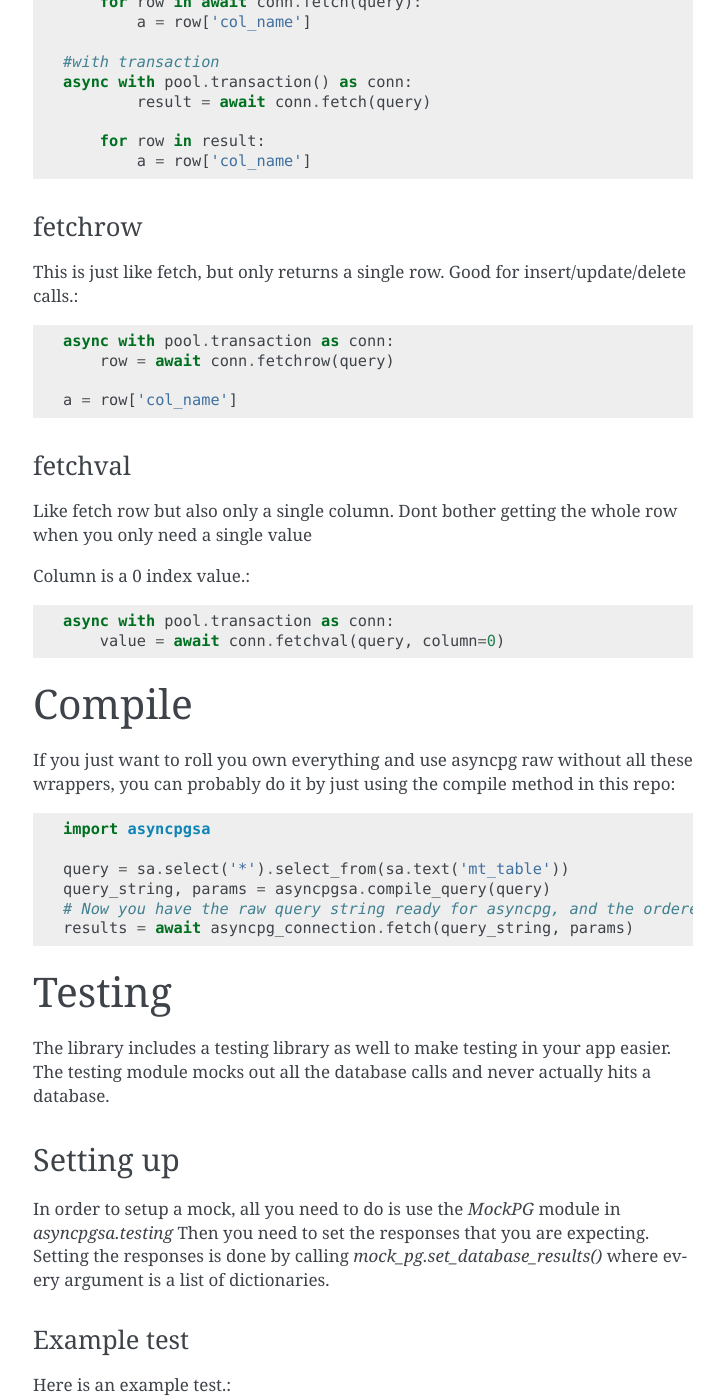
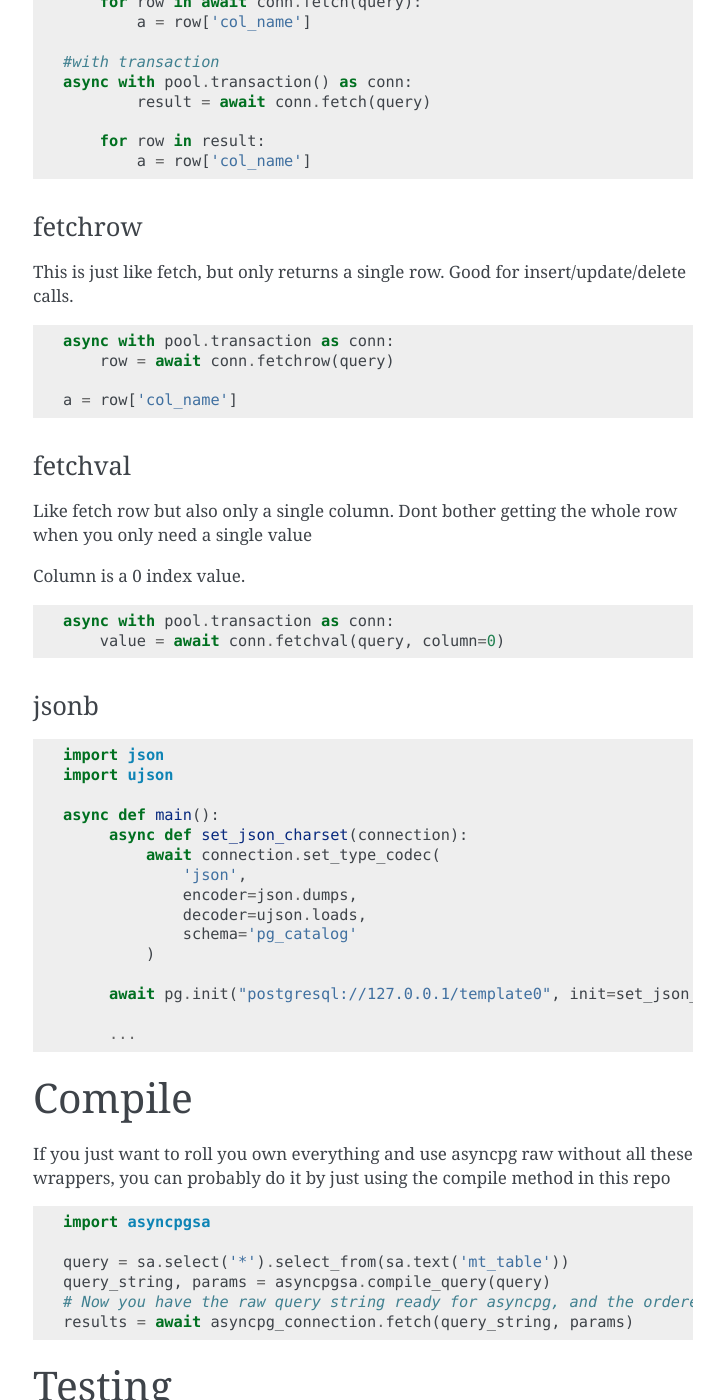
Before and after one commit to CanopyTax/asyncpgsa, a Sphinx documentation site: the page built from docs/index.rst, in a window 1280 px wide and 1400 px high, scrolled down 4525 px. Shown: the whole window, without its empty margins (387-1111 px from the left). Built offline with Sphinx 7.4.7, drawn with Linux system fonts in a browser that asks for light colours; some of the changed text lies outside the part shown.

Commit message:
Add json type registrar example (#78)
* [fix] use `.. code-block:: python` instead if `::`

* [fix] jsonb auto convertion example

```diff
--- a/docs/index.rst
+++ b/docs/index.rst
@@ -26,7 +26,8 @@
 
 Install
 =======
-::
+
+.. code-block::
 
     pip install asyncpgsa
 
@@ -37,7 +38,9 @@
 
 Query Object
 ^^^^^^^^^^^^
-all there examples use the variable ``query``, this is a query object. It can either be a string or a sqlalchemy core statement. Here are some examples::
+all there examples use the variable ``query``, this is a query object. It can either be a string or a sqlalchemy core statement. Here are some examples
+
+.. code-block:: python
 
     # string
     query = 'select * from sqrt(16)'
@@ -68,7 +71,9 @@
 
 Init
 ++++
-Before you can run any queries you first have to initialize the pool::
+Before you can run any queries you first have to initialize the pool
+
+.. code-block:: python
 
     await pg.init(
     	host=HOST,
@@ -87,7 +92,8 @@
 This method will create a prepared statement for you and return a cursor object that will get a couple rows at a time from the database.
 This is great for select statements with lots of results.
 You can also use query without a cursor and transaction by using await
-::
+
+.. code-block:: python
 
     from asyncpgsa import pg
 
@@ -101,9 +107,12 @@
     for row in results:
         a = row['col_name']
 
+
 fetch
 +++++
-Want to run a simple statement and get the results as a list? Fetch is for you.::
+Want to run a simple statement and get the results as a list? Fetch is for you.
+
+.. code-block:: python
 
     from asyncpgsa import pg
 
@@ -112,7 +121,9 @@
 
 fetchrow
 ++++++++
-This is just like fetch, but only returns a single row. Good for insert/update/delete calls.::
+This is just like fetch, but only returns a single row. Good for insert/update/delete calls.
+
+.. code-block:: python
 
     from asyncpgsa import pg
 
@@ -123,7 +134,9 @@
 ++++++++
 Like fetch row but also only a single column. Dont bother getting the whole row when you only need a single value
 
-Column is a 0 index value.::
+Column is a 0 index value.
+
+.. code-block:: python
 
     from asyncpgsa import pg
 
@@ -131,7 +144,9 @@
 
 Transaction
 +++++++++++
-Everything is wrapped in a transaction for you, but if you need to do multiple things in a single transaction, then establish a transaction using an ``async with`` block. Commits and rollbacks will be handled for you.::
+Everything is wrapped in a transaction for you, but if you need to do multiple things in a single transaction, then establish a transaction using an ``async with`` block. Commits and rollbacks will be handled for you.
+
+.. code-block:: python
 
    from asyncpgsa import pg
 
@@ -143,7 +158,9 @@
 
 Begin
 +++++
-Begin is the same as transaction, you just get to choose which word you like best::
+Begin is the same as transaction, you just get to choose which word you like best
+
+.. code-block:: python
 
     from asyncpgsa import pg
 
@@ -159,7 +176,7 @@
 
 Creating the pool
 +++++++++++++++++
-::
+.. code-block:: python
 
     import asyncpgsa
     pool = await asyncpgsa.create_pool(
@@ -175,7 +192,9 @@
 
 Transaction
 +++++++++++
-The transaction context manager will establish a connection and start a transaction all at once. It returns the connection object. Commits and rollbacks will be handled for you.::
+The transaction context manager will establish a connection and start a transaction all at once. It returns the connection object. Commits and rollbacks will be handled for you.
+
+.. code-block:: python
 
     async with pool.transaction() as conn:
         # do something with conn
@@ -184,7 +203,9 @@
 
 fetch
 +++++
-Want to run a simple statement and get the results as a list? Fetch is for you.::
+Want to run a simple statement and get the results as a list? Fetch is for you.
+
+.. code-block:: python
 
     #No transaction
     async with pool.acquire() as conn:
@@ -200,7 +221,9 @@
 
 fetchrow
 ++++++++
-This is just like fetch, but only returns a single row. Good for insert/update/delete calls.::
+This is just like fetch, but only returns a single row. Good for insert/update/delete calls.
+
+.. code-block:: python
 
     async with pool.transaction as conn:
         row = await conn.fetchrow(query)
@@ -211,15 +234,41 @@
 ++++++++
 Like fetch row but also only a single column. Dont bother getting the whole row when you only need a single value
 
-Column is a 0 index value.::
+Column is a 0 index value.
+
+.. code-block:: python
 
     async with pool.transaction as conn:
         value = await conn.fetchval(query, column=0)
 
 
+jsonb
++++++
+
+.. code-block:: python
+
+    import json
+    import ujson
+
+    async def main():
+         async def set_json_charset(connection):
+             await connection.set_type_codec(
+                 'json',
+                 encoder=json.dumps,
+                 decoder=ujson.loads,
+                 schema='pg_catalog'
+             )
+
+         await pg.init("postgresql://127.0.0.1/template0", init=set_json_charset)
+
+         ...
+
+
 Compile
 =======
-If you just want to roll you own everything and use asyncpg raw without all these wrappers, you can probably do it by just using the compile method in this repo::
+If you just want to roll you own everything and use asyncpg raw without all these wrappers, you can probably do it by just using the compile method in this repo
+
+.. code-block:: python
 
     import asyncpgsa
 
@@ -244,7 +293,9 @@
 
 Example test
 ++++++++++++
-Here is an example test.::
+Here is an example test.
+
+.. code-block:: python
 
     from asyncpgsa.testing import MockPG
 
@@ -257,7 +308,9 @@
        assert results[0].id == 1
        assert results[1].id == 2
 
-And another where there are multiple queries::
+And another where there are multiple queries
+
+.. code-block:: python
 
     from asyncpgsa.testing import MockPG
 
```
